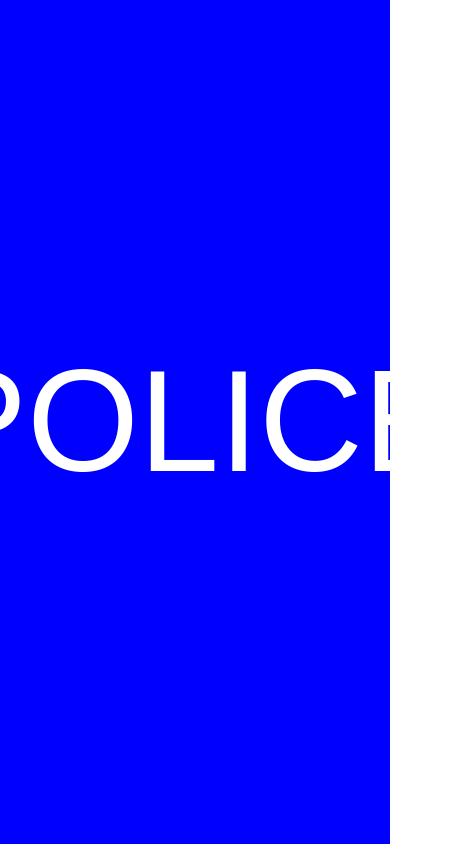
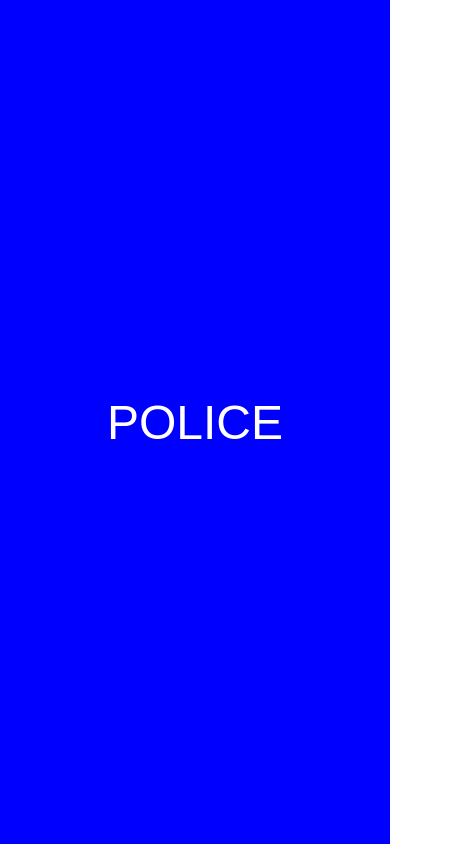
Before and after one commit to FilippoInzaghi/GitTestRepository, a plain HTML site: page index.html in a window 390 px wide. Shown: the whole page, 459 px wide, since content can reach past the window. Drawn offline with Linux system fonts and the light colour scheme.

Commit message:
Update style.css

```diff
--- a/style.css
+++ b/style.css
@@ -20,3 +20,9 @@ left: 50%;
 top: 50%;
 transform: translate(-50%, -50%)
 }
+
+@media (max-width: 400px){
+  .police{
+    font-size: 48px;
+  }
+}
```
